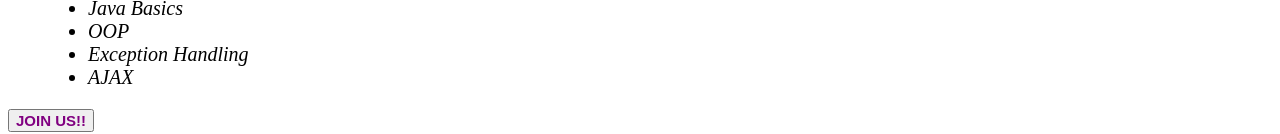
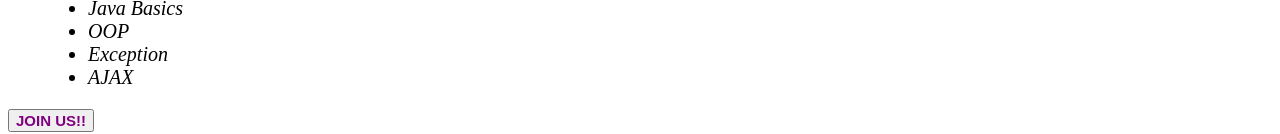
Before and after one commit to Reetu0403/reetu, a plain HTML site: page index.html in a window 1280 px wide. Shown: the part 885-1019 px from the top of the page. Drawn offline with Linux system fonts and the light colour scheme.

Commit message:
name changed

```diff
--- a/index.html
+++ b/index.html
@@ -49,7 +49,7 @@
             <ul type="disc">
                 <li>Java Basics</li>
                 <li>OOP</li>
-                <li>Exception Handling</li>
+                <li>Exception</li>
                 <li>AJAX</li>
             </ul>
         </ul>
```
